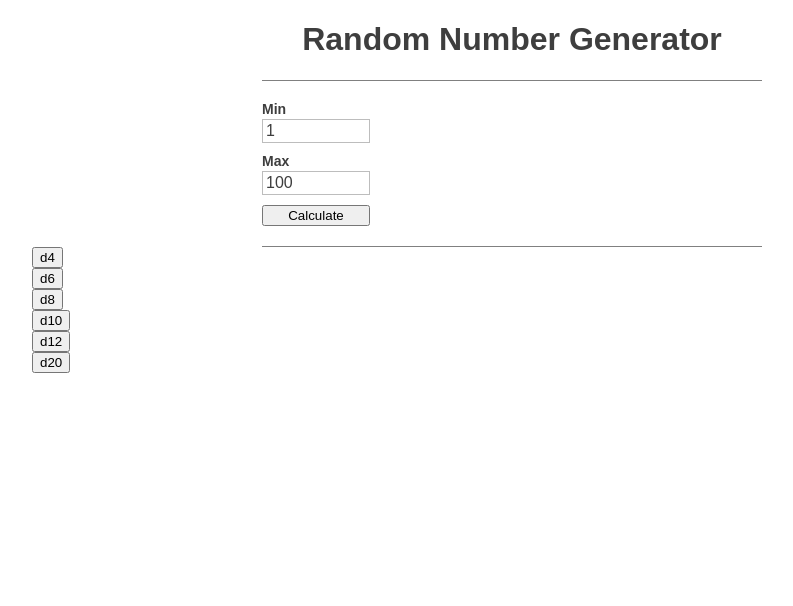
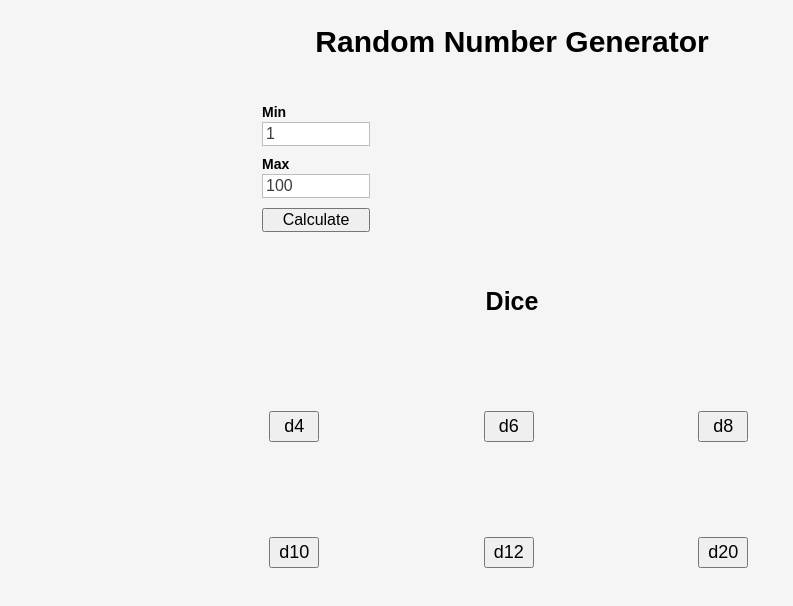
Before and after one commit to sequoian/rng, a React (Create React App) app: page / in a window 1280 px wide. Shown: the top 606 px of the page, without its empty margins (128-921 px from the left). Built offline with nearby package versions, Linux system fonts and the light colour scheme.

Commit message:
die style

```diff
--- a/src/components/App.css
+++ b/src/components/App.css
@@ -1,10 +1,24 @@
 .App {
-  max-width: 960px;
   padding: 0 15px;
-  margin: auto;
-  color: #3e3e3e;
+}
+
+h1, h2 {
+  font-weight: bold;
+  text-align: center;
+  margin: 25px 0;
 }
 
 h1 {
-  text-align: center;
+  font-size: 30px;
 }
+
+h2 {
+  font-size: 25px;
+  margin-top: 35px;
+}
+
+.dice {
+  padding-top: 15px;
+  max-width: 650px;
+  margin: auto;
+}
--- a/src/components/App.js
+++ b/src/components/App.js
@@ -9,6 +9,8 @@ class App extends Component {
       <div className="App">
         <h1>Random Number Generator</h1>
         <RNG />
+        <h2>Dice</h2>
+        <div className="dice">
           <Die sides={4} />
           <Die sides={6} />
           <Die sides={8} />
@@ -16,6 +18,7 @@ class App extends Component {
           <Die sides={12} />
           <Die sides={20} />
         </div>
+      </div>
     )
   }
 }
--- /dev/null
+++ b/src/components/Die.css
@@ -0,0 +1,26 @@
+.die {
+  width: 50%;
+  display: inline-block;
+  margin-bottom: 30px;
+}
+
+.die button {
+  font-size: 18px;
+  display: block;
+  margin: auto;
+  width: 50px;
+  padding: 3px 0;
+}
+
+.die .result {
+  font-size: 40px;
+  text-align: center;
+  margin-bottom: 10px;
+}
+
+@media (min-width: 520px) {
+  .die {
+    width: 33%;
+    margin-bottom: 40px;
+  }
+}
--- a/src/components/Die.js
+++ b/src/components/Die.js
@@ -1,6 +1,7 @@
 import React, {Component} from 'react'
 import randomInt from '../random'
 import PropTypes from 'prop-types'
+import './Die.css'
 
 class DieContainer extends Component {
   constructor(props) {
@@ -34,7 +35,7 @@ DieContainer.propTypes = {
 
 const Die = ({name, result, roll}) => (
   <div className="die">
-    <div>{result}</div>
+    <div className="result">{result}</div>
     <button
       onClick={roll}
     >
--- a/src/components/RNG.css
+++ b/src/components/RNG.css
@@ -3,9 +3,6 @@
   flex-direction: column-reverse;
   align-items: center;
   padding: 20px 0;
-  --border: 1px solid gray;
-  border-top: var(--border);
-  border-bottom: var(--border);
 }
 
 .inputs {
@@ -14,9 +11,10 @@
 
 #rng button {
   width: 100%;
+  font-size: 16px;
 }
 
-.result {
+#rng .result {
   width: 100%;
   font-size: 40px;
   text-align: center;
@@ -28,7 +26,7 @@
   visibility: hidden;
 }
 
-@media (min-width: 576px) {
+@media (min-width: 520px) {
   #rng {
     display: flex;
     flex-direction: row;
@@ -36,13 +34,7 @@
     margin: auto;
   }
 
-  .result {
+  #rng .result {
     font-size: 60px;
   }
 }
-
-@media (min-width: 768px) {
-  .result {
-    font-size: 80px;
-  }
-}
--- a/src/index.css
+++ b/src/index.css
@@ -2,4 +2,6 @@ body {
   margin: 0;
   padding: 0;
   font-family: sans-serif;
+  min-height: 100vh;
+  background-color: whitesmoke;
 }
```
Lines whose indentation alone changed are shown as unchanged.
